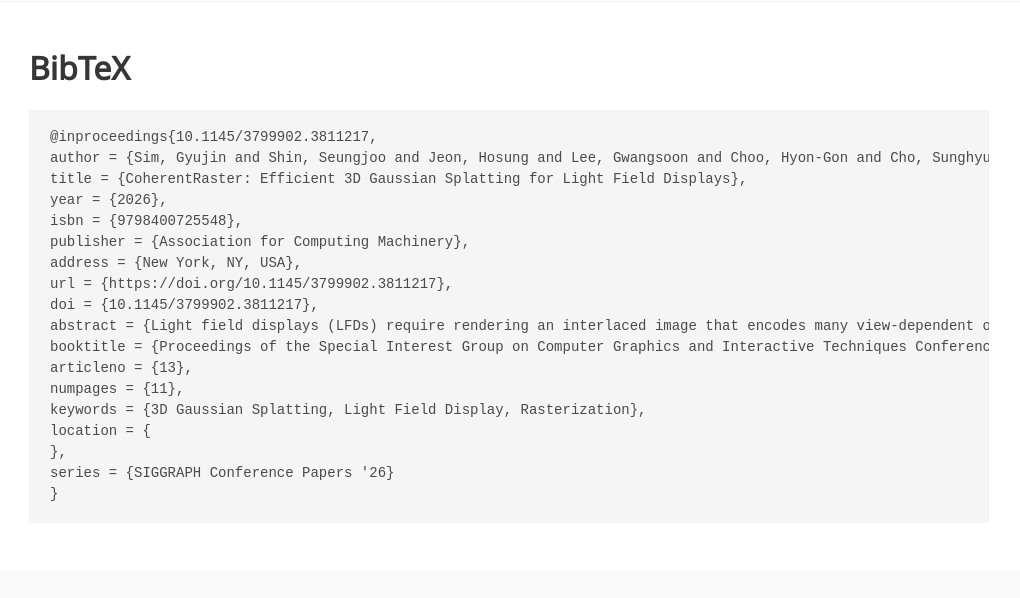
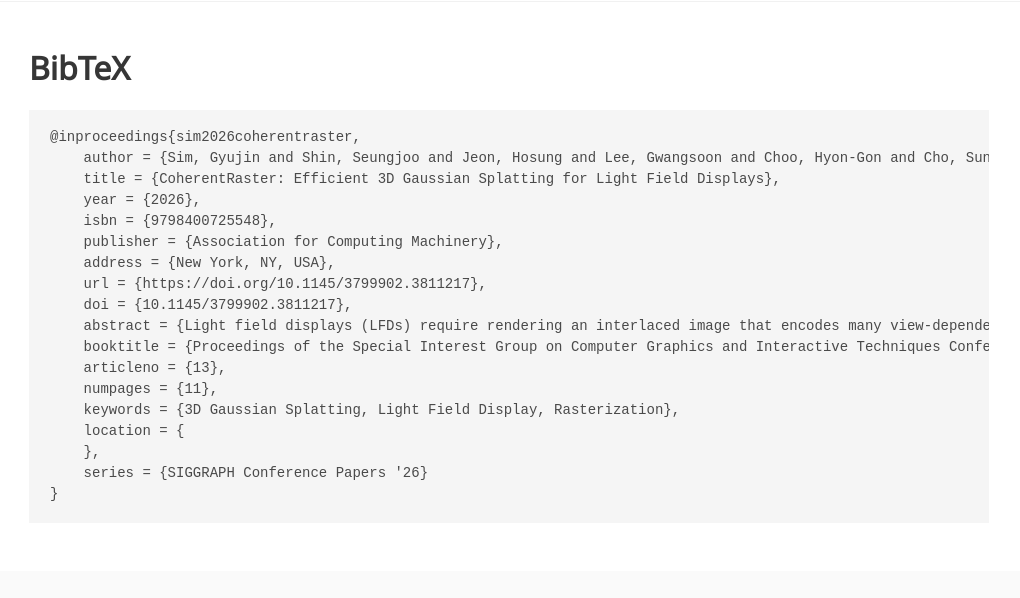
Before and after one commit to sgj0402/coherent-raster-project-page, a plain HTML site: page index.html in a window 1280 px wide. Shown: the part 4380-4978 px from the top of the page, without its empty margins (131-1151 px from the left). Drawn offline with Linux system fonts and the light colour scheme; some icons are missing; a web font is replaced by a local one.

Commit message:
update bibtex

```diff
--- a/index.html
+++ b/index.html
@@ -405,7 +405,7 @@
 <section class="section" id="BibTeX">
   <div class="container is-max-desktop content">
     <h2 class="title is-3">BibTeX</h2>
-    <pre><code>@inproceedings{10.1145/3799902.3811217,
+    <pre><code>@inproceedings{sim2026coherentraster,
     author = {Sim, Gyujin and Shin, Seungjoo and Jeon, Hosung and Lee, Gwangsoon and Choo, Hyon-Gon and Cho, Sunghyun},
     title = {CoherentRaster: Efficient 3D Gaussian Splatting for Light Field Displays},
     year = {2026},
```
Lines whose indentation alone changed are shown as unchanged.
